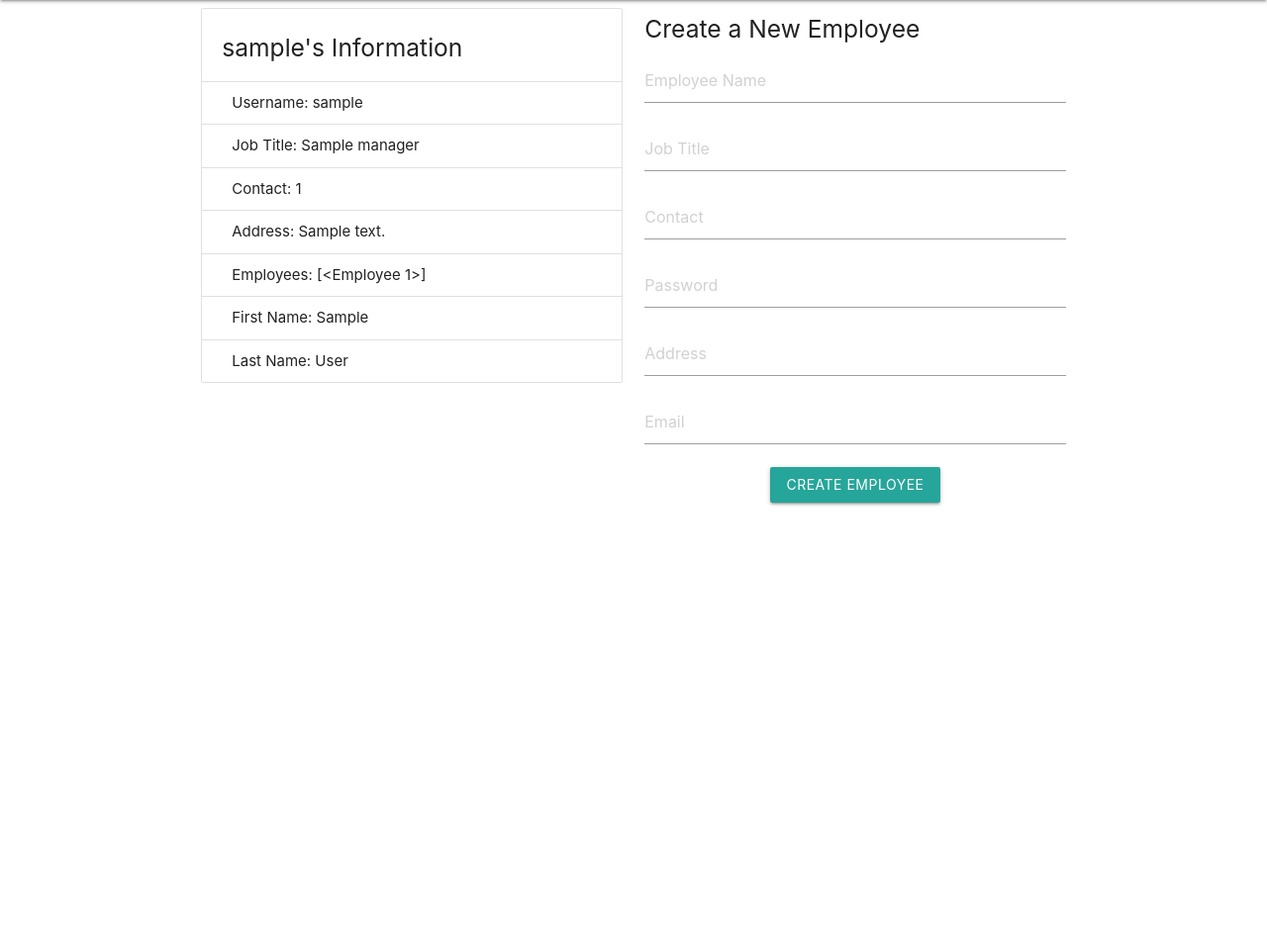
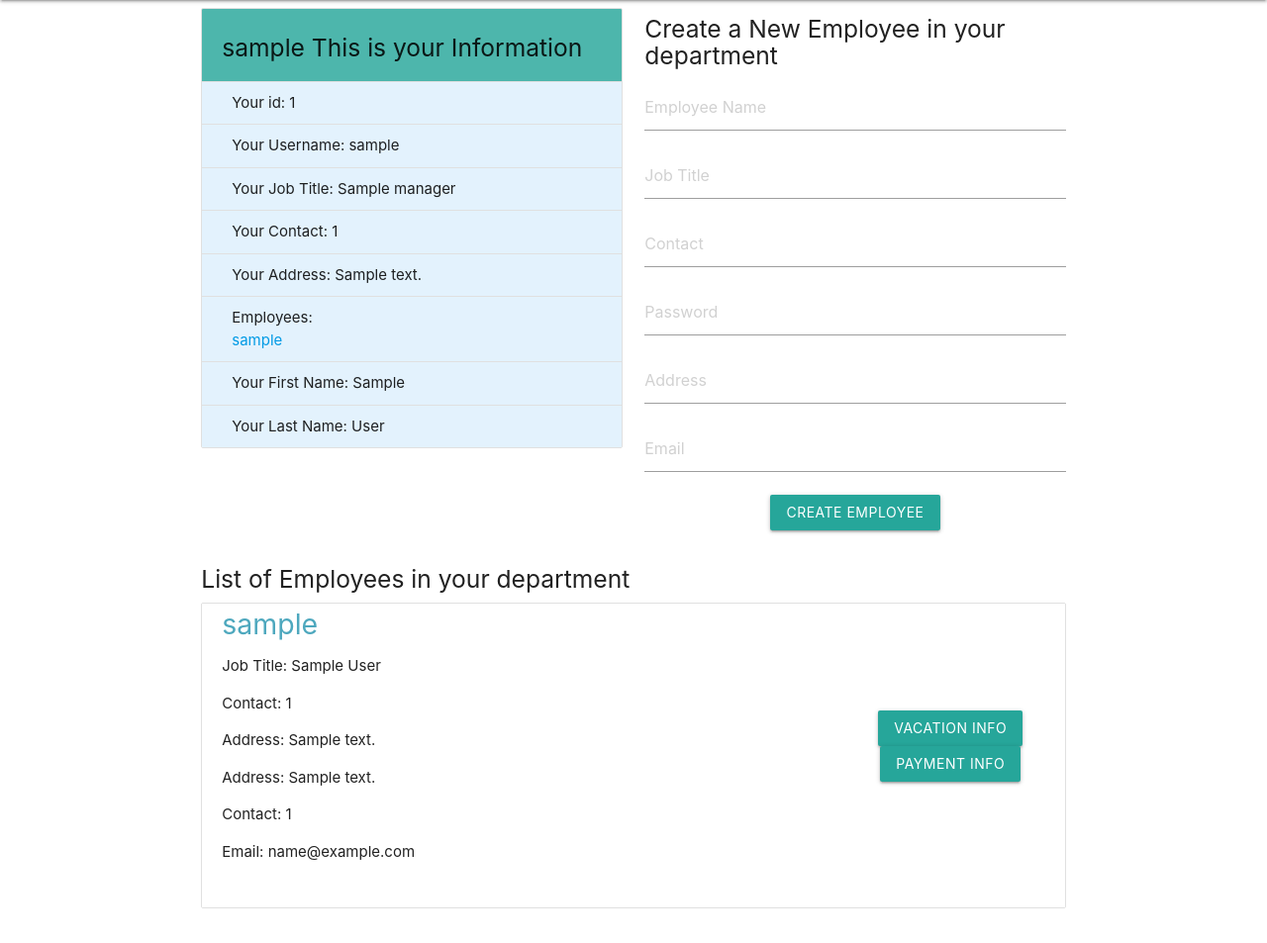
Before and after one commit to OjoreKanneh/EmployeePortal_Ojore, a Flask app: page /managerDashboard in a window 1280 px wide. Shown: the part 64-1017 px from the top of the page at 99% size. Before the commit the page ends 575 px from the top, so only its background shows below. Run offline with Flask 3, Linux system fonts and the light colour scheme; the visitor is signed in with stand-in values (Sample User, id 1); tables that the repository leaves empty hold one stand-in row (values such as "Sample post").

Commit message:
dashboard

```diff
--- a/App/models/employees.py
+++ b/App/models/employees.py
@@ -8,7 +8,7 @@ class Employee(db.Model):
     __tablename__ = 'employees'
 
     id = db.Column(db.Integer, primary_key=True)
-    username = db.Column(db.String(100), unique=True, nullable=False)
+    username = db.Column(db.String(100), nullable=False)
     manager_id=db.Column(db.Integer, db.ForeignKey('managers.id'))
     # manager = db.relationship('Manager', backref='manager_employees')
     jobTitle=db.Column(db.String(100),unique=False, nullable=False)
@@ -16,7 +16,7 @@ class Employee(db.Model):
     password = db.Column(db.String(128), nullable=False)
     managerCheck = db.Column(db.Boolean, default=True, nullable=False)  # 'employee' or 'manager'
     address=db.Column(db.String(100), unique=False, nullable=False)
-    email = db.Column(db.String(100), unique=True, nullable=False)
+    email = db.Column(db.String(100), nullable=False)
 
     vacationDays= db.relationship('Vacation', backref='user', lazy=True)
 
--- a/App/templates/layout.html
+++ b/App/templates/layout.html
@@ -2,6 +2,7 @@
 <html>
   <head>
 
+    <link rel="stylesheet" href="/static/style.css">
     <link rel="stylesheet" href="{{ url_for('static', filename='style.css') }}">
      <!--Import Google Icon Font-->
     <link href="https://fonts.googleapis.com/icon?family=Material+Icons" rel="stylesheet">
--- a/App/templates/managerDashboard.html
+++ b/App/templates/managerDashboard.html
@@ -4,27 +4,37 @@
 {% block page %}Manager Dashboard{% endblock %}
 
 {% block content %}
+
 <div class="row">
   <div class="col s12 m6">
     <ul class="collection with-header">
-      <li class="collection-header"><h5>{{ managerr['username'] }}'s Information</h5></li>
-      <li class="collection-item">Username: {{ managerr['username'] }}</li>
-      <li class="collection-item">Job Title: {{ managerr['jobTitle'] }}</li>
-      <li class="collection-item">Contact: {{ managerr['contact'] }}</li>
-      <li class="collection-item">Address: {{ managerr['address'] }}</li>
-      <li class="collection-item">
+      <li class="collection-header teal lighten-2 class"><h5>{{ managerr['username'] }} This is your Information</h5></li>
+      <li class="collection-item your-info blue lighten-5">Your id: {{ managerr['id'] }}</li>
+      <li class="collection-item your-info blue lighten-5">Your Username: {{ managerr['username'] }}</li>
+      <li class="collection-item your-info blue lighten-5">Your Job Title: {{ managerr['jobTitle'] }}</li>
+      <li class="collection-item your-info blue lighten-5">Your Contact: {{ managerr['contact'] }}</li>
+      <li class="collection-item your-info blue lighten-5">Your Address: {{ managerr['address'] }}</li>
+      <li class="collection-item your-info blue lighten-5">
         {% if managerr['employees'] %}
-          Employees: {{ managerr['employees'] }}
-        {% else %}
-          No employees currently under your management
-        {% endif %}
+        Employees:
+        <ul>
+          {% for employee in managerr['employees'] %}
+            <li><a href="#" class="employee-link">{{ employee['username'] }}</a></li>
+          {% endfor %}
+        </ul>
+      {% else %}
+        No employees currently under your management
+      {% endif %}
       </li>
-      <li class="collection-item">First Name: {{ managerr['firstName'] }}</li>
-      <li class="collection-item">Last Name: {{ managerr['lastName'] }}</li>
+      <li class="collection-item your-info blue lighten-5">Your First Name: {{ managerr['firstName'] }}</li>
+      <li class="collection-item your-info blue lighten-5">Your Last Name: {{ managerr['lastName'] }}</li>
     </ul>
   </div>
+
+
   <div class="col s12 m6">
-    <h5>Create a New Employee</h5>
+    <h5>Create a New Employee in your department</h5>
+    <span class="error-message">{{ email_error }}</span>
     <form method="POST" action="/create_employee">
       <!-- Include hidden input field for manager's ID -->
       <input type="hidden" name="manager_id" value="{{ managerr['id'] }}">
@@ -55,4 +65,39 @@
     </form>
   </div>
 </div>
+
+
+<div class="row">
+  <div class="col s12">
+    <h5>List of Employees in your department</h5>
+    {% if managerr['employees'] %}
+      <ul class="collection">
+        {% for employee in managerr['employees'] %}
+          <li class="collection-item">
+            <div class="row valign-wrapper">
+              <div class="col s9">
+                <span class="employee-link" style="font-size: 1.9em; color: #4ea8be;">{{ employee['username'] }}</span>
+                <p>Job Title: {{ employee['jobTitle'] }}</p>
+                <p>Contact: {{ employee['contact'] }}</p>
+                <p>Address: {{ employee['address'] }}</p>
+                <p>Address: {{ employee['address'] }}</p>
+                <p>Contact: {{ employee['contact'] }}</p>
+                <p>Email: {{ employee['email'] }}</p>
+
+
+              </div>
+              <div class="col s3 center-align">
+                <a class="btn waves-effect waves-light" href="/vacation_info/{{ employee['id'] }}">Vacation Info</a>
+                <a class="btn waves-effect waves-light" href="#">Payment Info</a>
+              </div>
+            </div>
+          </li>
+        {% endfor %}
+      </ul>
+    {% else %}
+      <p>No employees currently under this manager's management</p>
+    {% endif %}
+  </div>
+</div>
+
 {% endblock %}
--- a/App/views/index.py
+++ b/App/views/index.py
@@ -7,8 +7,8 @@ from werkzeug.security import generate_password_hash, check_password_hash
 
 
 from flask_login import LoginManager, UserMixin, login_user, login_required, current_user,logout_user
-from App.models import db,Manager
-from App.controllers import create_user, create_manager
+from App.models import db,Manager,Employee
+from App.controllers import create_user, create_manager,create_employee
 from App.controllers import get_all_managers_json,get_manager_by_username_json
 
 
@@ -86,35 +86,39 @@ def index_page():
     return render_template('index.html')
 
 
-# @index_views.route('/managerDashboard', methods=['GET'])
-# def managerDash():
-#     user = session.get('username')  # Retrieve user info from the session
+@index_views.route('/create_employee', methods=['POST'])
+def employeeCreate():
+    user = session.get('username')
+    print("user iss ", user)
+    form_data={}
+    if request.method=='POST':
+        data=request.form
+        print("Received form data:", data)
+        existing_employee = Employee.query.filter_by(email=data['email']).first()
+        if existing_employee:
+            manager = Manager.query.filter_by(username=user).first()
+            if manager and manager.managerCheck==True:
+                managerr = {
+                    'id': manager.id,
+                    'username': manager.username,
+                    'jobTitle': manager.jobTitle,
+                    'contact': manager.contact,
+                    'address': manager.address,
+                    'employees': manager.employees,
+                    'firstName': manager.firstName,
+                    'lastName': manager.lastName
+                }
+            email_error = 'An account with this email already exists. Please use a different email.'
+            # flash('An account with this email already exists. Please use a different email.', 'danger')
+            # form_data=data
+            return render_template('managerDashboard.html',email_error=email_error,managerr=managerr)
 
-#     print("user is ", user)
-#     manager = Manager.query.filter_by(username=user).first()
-#     # print(manager)
-#     if manager and manager.managerCheck==True:
-#         managerr=[]
-#         all_managers = Manager.query.all()
+        newEmployee=create_employee(data['username'],data['manager_id'],data['jobTitle'],data['contact'],data['password'],data['address'],data['email'])
+        flash('Employee account created successfully!', 'success')
+        return redirect('/managerDashboard')
+    # return render_template('signup.html'
 
-#         for m in all_managers:
-#             manager_dict = {
-#                 'id': m.id,
-#                 'username': m.username,
-#                 'jobTitle': m.jobTitle,
-#                 'contact': m.contact,
-#                 'address':m.address,
-#                 'employees': m.employees
-#             }
-#             managerr.append(manager_dict)
 
-#         print (managerr)
-#         # print (manager)
-#         return render_template('managerDashboard.html', managerr=managerr)
-#     else:
-#         flash('You are not authorized to access this page, please login again.', 'danger')
-#         return redirect('/login')
-#     #  return render_template('managerdashboard.html', managers=managers)
 
 @index_views.route('/managerDashboard', methods=['GET'])
 def managerDash():
@@ -122,7 +126,6 @@ def managerDash():
 
     print("user is ", user)
     manager = Manager.query.filter_by(username=user).first()
-    # print(manager)
     if manager and manager.managerCheck==True:
         managerr = {
             'id': manager.id,
```
Also changed, not shown: App/templates/style.css (added, +11 -0 lines), wsgi.py (+12 -2 lines).
